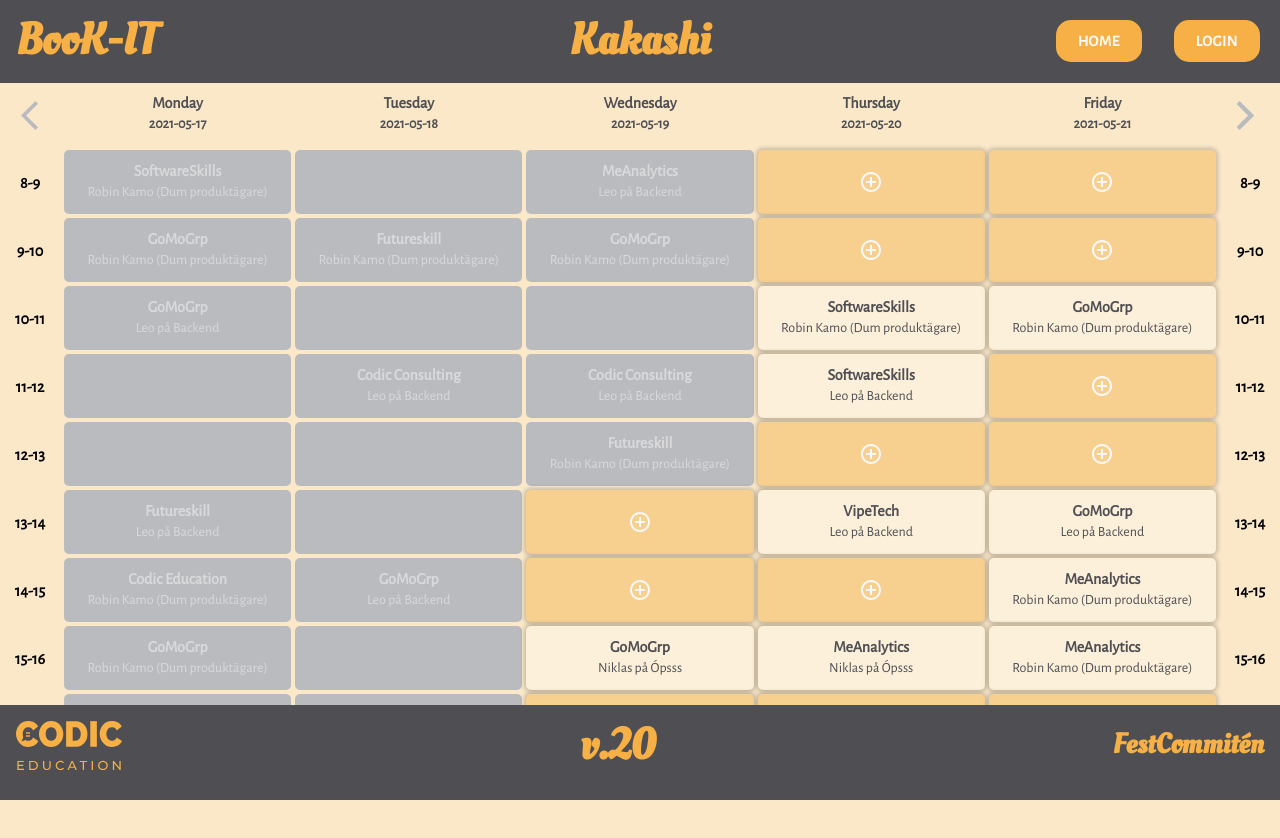
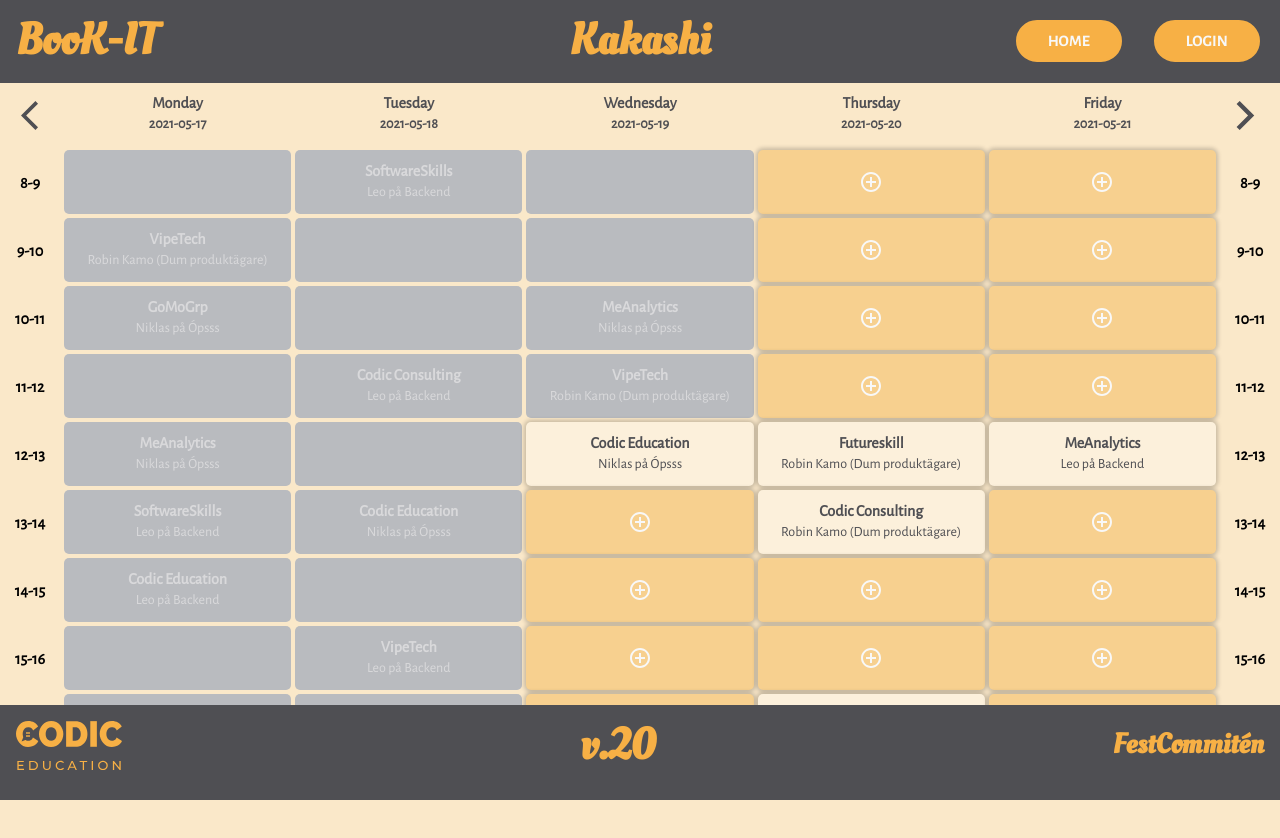
Before and after one commit to Festcommiten/BookIt, a React (Create React App) app in the folder web/: page /home in a window 1280 px wide. Shown: the top 838 px of the page. Built offline with nearby package versions, Linux system fonts and the light colour scheme.

Commit message:
Broken out Mock data but not generator

```diff
--- a/web/src/components/Buttons.css
+++ b/web/src/components/Buttons.css
@@ -1,6 +1,6 @@
 .general-button-style {
-    padding: 10px 20px;
-    border-radius: 15px;
+    padding: 10px 30px;
+    border-radius: 30px;
     border: none;
     font-family: 'Alegreya Sans Bold', serif;
     text-transform: uppercase;
--- a/web/src/components/Week.tsx
+++ b/web/src/components/Week.tsx
@@ -1,166 +1,12 @@
 import moment from 'moment';
 import React from 'react';
-// import data from '../utils/api/data.json';
+import { IndividualSlotData, OneDayColumnData, OneWeekData } from '../utils/interface/WeekInterface';
+import { bookers, companies, dates, ids, start_slot, start_times, week_days } from '../utils/mock/MockData';
 import './Week.css';
-import { DataSource, OneDayData } from '../utils/interface/WeekInterface';
 import ColumnRow from './Week/ColumnRow';
 import { ColumnTimeLeft, ColumnTimeRight } from './Week/ColumnTime';
 
 export default function Week() {
-
-	let week_days: Array<string> = [
-		'Monday',
-		'Tuesday',
-		'Wednesday',
-		'Thursday',
-		'Friday'
-	];
-	let dates: Array<string> = [
-		'2021-05-17',
-		'2021-05-18',
-		'2021-05-19',
-		'2021-05-20',
-		'2021-05-21'
-	];
-	// let passed_time_slot: Array<boolean> = [
-	// 	true,
-	// 	true,
-	// 	true,
-	// 	false,
-	// 	false,
-	// 	false,
-	// 	false
-	// ];
-	let ids: Array<number> = [1, 2, 3, 4, 5, 6, 7, 8, 9];
-	let companies: Array<string> = [
-		'SoftwareSkills',
-		'Codic Consulting',
-		'Codic Education',
-		'Futureskill',
-		'MeAnalytics',
-		'GoMoGrp',
-		'VipeTech'
-	];
-	let bookers: Array<string> = [
-		'Robin Kamo (Dum produktägare)',
-		'Leo på Backend',
-		'Niklas på Ópsss',
-	];
-	let start_times: Array<Array<string>> = [
-		[
-			'2021-05-17T08:00:00+02:00',
-			'2021-05-17T09:00:00+02:00',
-			'2021-05-17T10:00:00+02:00',
-			'2021-05-17T11:00:00+02:00',
-			'2021-05-17T12:00:00+02:00',
-			'2021-05-17T13:00:00+02:00',
-			'2021-05-17T14:00:00+02:00',
-			'2021-05-17T15:00:00+02:00',
-			'2021-05-17T16:00:00+02:00',
-		], [
-			'2021-05-18T08:00:00+02:00',
-			'2021-05-18T09:00:00+02:00',
-			'2021-05-18T10:00:00+02:00',
-			'2021-05-18T11:00:00+02:00',
-			'2021-05-18T12:00:00+02:00',
-			'2021-05-18T13:00:00+02:00',
-			'2021-05-18T14:00:00+02:00',
-			'2021-05-18T15:00:00+02:00',
-			'2021-05-18T16:00:00+02:00',
-		],
-		[
-			'2021-05-19T08:00:00+02:00',
-			'2021-05-19T09:00:00+02:00',
-			'2021-05-19T10:00:00+02:00',
-			'2021-05-19T11:00:00+02:00',
-			'2021-05-19T12:00:00+02:00',
-			'2021-05-19T13:00:00+02:00',
-			'2021-05-19T14:00:00+02:00',
-			'2021-05-19T15:00:00+02:00',
-			'2021-05-19T16:00:00+02:00',
-		],
-		[
-			'2021-05-20T08:00:00+02:00',
-			'2021-05-20T09:00:00+02:00',
-			'2021-05-20T10:00:00+02:00',
-			'2021-05-20T11:00:00+02:00',
-			'2021-05-20T12:00:00+02:00',
-			'2021-05-20T13:00:00+02:00',
-			'2021-05-20T14:00:00+02:00',
-			'2021-05-20T15:00:00+02:00',
-			'2021-05-20T16:00:00+02:00',
-		],
-		[
-			'2021-05-21T08:00:00+02:00',
-			'2021-05-21T09:00:00+02:00',
-			'2021-05-21T10:00:00+02:00',
-			'2021-05-21T11:00:00+02:00',
-			'2021-05-21T12:00:00+02:00',
-			'2021-05-21T13:00:00+02:00',
-			'2021-05-21T14:00:00+02:00',
-			'2021-05-21T15:00:00+02:00',
-			'2021-05-21T16:00:00+02:00',
-		]
-	];
-	let empty_slots: Array<boolean> = [
-		true,
-		false,
-		true,
-		false,
-		false,
-		true,
-		false
-	];
-
-	let start_slot = [8, 9, 10, 11, 12, 13, 14, 15, 16];
-
-	function getRandomInt(max: number) {
-		return Math.floor(Math.random() * max);
-	}
-
-	let passedSlots:number = 22;
-	let currentSlot:number = 0;
-
-	function fillOneDayData(day_index: number) {
-		let oneDayData: OneDayData = {
-			weekday: week_days[day_index],
-			date: dates[day_index],
-			datasource: []
-		};
-
-		for (let i = 0; i < start_slot.length; i++) {
-			let companyName = getRandomInt(companies.length);
-			let bookerName = getRandomInt(bookers.length);
-			let timeIsPassed = true;
-
-			if (currentSlot > passedSlots) {
-				timeIsPassed = false
-			}
-
-			let temp: DataSource = {
-				passed_time_slot: timeIsPassed,
-				empty_slot: empty_slots[getRandomInt(2)],
-				id: ids[i],
-				company: companies[companyName],
-				booker: bookers[bookerName],
-				start_time: moment(start_times[day_index][i])
-			};
-			oneDayData.datasource.push(temp);
-			currentSlot += 1;
-		}
-		return oneDayData;
-	}
-
-	let wholeWeekData: Array<OneDayData> = [];
-
-	function makeWholeWeekData() {
-		for (let i = 0; i < 5; i++) {
-			wholeWeekData.push(fillOneDayData(i));
-		}
-	}
-
-	makeWholeWeekData();
-
 	// axios.get('data.json')
 	// 	.then(response => console.log(response.data))
 	// 	.catch(error => console.log(error))
@@ -264,27 +110,73 @@
 	// 	);
 	// }
 
+	function getRandomInt(max: number) {
+		return Math.floor(Math.random() * max);
+	}
+
+	let passedSlots: number = 21;
+	let currentSlot: number = 0;
+
+	function generateOneDayData(day_index: number) {
+		let oneDayData: OneDayColumnData = {
+			weekday: week_days[day_index],
+			date: dates[day_index],
+			slotDatas: []
+		};
+
+		for (let i = 0; i < start_slot.length; i++) {
+			let timeIsPassed = true;
+			if (currentSlot > passedSlots) {
+				timeIsPassed = false;
+			}
+			currentSlot += 1;
+
+			let temp: IndividualSlotData = {
+				passed_time_slot: timeIsPassed,
+				empty_slot: Boolean(getRandomInt(2)),
+				id: ids[i],
+				company: companies[getRandomInt(companies.length)],
+				booker: bookers[getRandomInt(bookers.length)],
+				start_time: moment(start_times[day_index][i])
+			};
+			oneDayData.slotDatas.push(temp);
+
+		}
+		return oneDayData;
+	}
+
+	function generateOneWeekData() {
+		let data: OneWeekData = {
+			week: 21,
+			room: 'Kakashi',
+			oneWeek: []
+		};
+		for (let i = 0; i < 5; i++) {
+			data.oneWeek.push(generateOneDayData(i));
+		}
+
+		return data;
+	}
+
+	let data: OneWeekData = generateOneWeekData();
+
 	return (
 		<div className="tc">
-			{/*<WeekHeaderRow week_number={ week_number }/>*/ }
-
 			<div className="week-column">
-				{/*<ColumnTime/>*/ }
 				<ColumnTimeLeft/>
 				{
-					wholeWeekData.map((data, i) => {
+					data.oneWeek.map((ds, i) => {
 						return (
 							<ColumnRow
 								key={ i }
-								weekday={ wholeWeekData[i].weekday }
-								date={ wholeWeekData[i].date }
-								datasource={ wholeWeekData[i].datasource }
+								weekday={ data.oneWeek[i].weekday }
+								date={ data.oneWeek[i].date }
+								slotDatas={ data.oneWeek[i].slotDatas }
 							/>
 						);
 					})
 				}
 				<ColumnTimeRight/>
-				{/*<ColumnTime/>*/ }
 			</div>
 		</div>
 	);
--- a/web/src/components/Week/ColumnRow.tsx
+++ b/web/src/components/Week/ColumnRow.tsx
@@ -1,7 +1,7 @@
 import moment from 'moment';
 import React from 'react';
 import './ColumnRow.css';
-import { DataSource, OneDayData } from '../../utils/interface/WeekInterface';
+import { IndividualSlotData, OneDayColumnData } from '../../utils/interface/WeekInterface';
 import {
 	RenderFreeSlotFuture,
 	RenderFreeSlotCurrentTime,
@@ -14,9 +14,9 @@
 let key = 200;
 
 // Render greyed out slot with or without data
-function timeSlotPassed(dataSource: DataSource) {
+function timeSlotPassed(slotData: IndividualSlotData) {
 	key += key;
-	if (dataSource.empty_slot) {
+	if (slotData.empty_slot) {
 		return (
 			<RenderFreeSlotPassed
 				key={ key }/>
@@ -25,17 +25,17 @@
 		return (
 			<RenderBookedSlotPassed
 				key={ key }
-				company={ dataSource.company }
-				booker={ dataSource.booker }/>
+				company={ slotData.company }
+				booker={ slotData.booker }/>
 		);
 	}
 }
 
 // Render all other slots with or without data
-function timeSlotFuture(dataSource: DataSource) {
+function timeSlotFuture(slotData: IndividualSlotData) {
 	key += key;
 	// if empty slot
-	if (dataSource.empty_slot) {
+	if (slotData.empty_slot) {
 		// TODO: Add green slot if current time
 		return (
 			<RenderFreeSlotFuture
@@ -45,17 +45,17 @@
 		return (
 			<RenderBookedSlotFuture
 				key={ key }
-				company={ dataSource.company }
-				booker={ dataSource.booker }/>
+				company={ slotData.company }
+				booker={ slotData.booker }/>
 		);
 	}
 }
 
 // Render nutid
-function timeSlotCurrent(dataSource: DataSource) {
+function timeSlotCurrent(slotData: IndividualSlotData) {
 	key += key;
 	// if empty slot
-	if (dataSource.empty_slot) {
+	if (slotData.empty_slot) {
 		return (
 			<RenderFreeSlotCurrentTime
 				key={ key }/>
@@ -64,40 +64,39 @@
 		return (
 			<RenderBookedSlotCurrentTime
 				key={ key }
-				company={ dataSource.company }
-				booker={ dataSource.booker }/>
+				company={ slotData.company }
+				booker={ slotData.booker }/>
 		);
 	}
 }
 
 const hardCodedTodayDay: moment.Moment = moment('2021-05-19', 'YYYY-MM-DD');
 
-function renderDayColumn(oneDayData: OneDayData) {
-	let oneDaySlotArray = oneDayData.datasource;
+function renderDayColumn(oneDayData: OneDayColumnData) {
+	let slotArray = oneDayData.slotDatas;
 	let dataArray: Array<any> = [];
 
 	const today: moment.Moment = moment();
 	const hourNow: number = today.hour();
 
-	for (let i = 0; i < oneDaySlotArray.length; i++) {
-		let slotStartTime: moment.Moment = moment(oneDaySlotArray[i].start_time);
+	for (let i = 0; i < slotArray.length; i++) {
+		let slotStartTime: moment.Moment = moment(slotArray[i].start_time);
 		let slotStartHour: number = slotStartTime.hour();
 
-		if (oneDaySlotArray[i].passed_time_slot) {
-			dataArray.push(timeSlotPassed(oneDaySlotArray[i]));
+		if (slotArray[i].passed_time_slot) {
+			dataArray.push(timeSlotPassed(slotArray[i]));
 		} else if (hourNow === slotStartHour &&
 			slotStartTime.dayOfYear() === hardCodedTodayDay.dayOfYear()) {
-			dataArray.push(timeSlotCurrent(oneDaySlotArray[i]));
+			dataArray.push(timeSlotCurrent(slotArray[i]));
 		} else {
-			dataArray.push(timeSlotFuture(oneDaySlotArray[i]));
+			dataArray.push(timeSlotFuture(slotArray[i]));
 		}
 	}
 	return dataArray;
 }
 
-export default function ColumnRow(oneDayData: OneDayData) {
+export default function ColumnRow(oneDayData: OneDayColumnData) {
 	let {weekday, date} = oneDayData;
-
 	return <div className="week-column_rows">
 		<RenderTitle weekday={ weekday } date={ date }/>
 		{ renderDayColumn(oneDayData) }
--- a/web/src/components/Week/ColumnTime.css
+++ b/web/src/components/Week/ColumnTime.css
@@ -1,5 +1,6 @@
 .navigation-arrows {
-    color: var(--tint-dark-grey-7);
+    /*color: var(--tint-dark-grey-7);*/
+    color: var(--dark-grey);
 }
 
 .navigation-arrows:hover {
--- a/web/src/components/Week/ColumnTime.tsx
+++ b/web/src/components/Week/ColumnTime.tsx
@@ -1,5 +1,6 @@
 import ArrowBackIosIcon from '@material-ui/icons/ArrowBackIos';
 import ArrowForwardIosIcon from '@material-ui/icons/ArrowForwardIos';
+import ForwardIcon from '@material-ui/icons/Forward';
 import React from 'react';
 import './ColumnTime.css';
 
--- /dev/null
+++ b/web/src/utils/mock/MockData.tsx
@@ -0,0 +1,113 @@
+let week_days: Array<string> = [
+	'Monday',
+	'Tuesday',
+	'Wednesday',
+	'Thursday',
+	'Friday'
+];
+
+let dates: Array<string> = [
+	'2021-05-17',
+	'2021-05-18',
+	'2021-05-19',
+	'2021-05-20',
+	'2021-05-21'
+];
+
+let ids: Array<number> = [1, 2, 3, 4, 5, 6, 7, 8, 9];
+
+let companies: Array<string> = [
+	'SoftwareSkills',
+	'Codic Consulting',
+	'Codic Education',
+	'Futureskill',
+	'MeAnalytics',
+	'GoMoGrp',
+	'VipeTech'
+];
+
+let bookers: Array<string> = [
+	'Robin Kamo (Dum produktägare)',
+	'Leo på Backend',
+	'Niklas på Ópsss',
+];
+
+let start_times: Array<Array<string>> = [
+	[
+		'2021-05-17T08:00:00+02:00',
+		'2021-05-17T09:00:00+02:00',
+		'2021-05-17T10:00:00+02:00',
+		'2021-05-17T11:00:00+02:00',
+		'2021-05-17T12:00:00+02:00',
+		'2021-05-17T13:00:00+02:00',
+		'2021-05-17T14:00:00+02:00',
+		'2021-05-17T15:00:00+02:00',
+		'2021-05-17T16:00:00+02:00',
+	], [
+		'2021-05-18T08:00:00+02:00',
+		'2021-05-18T09:00:00+02:00',
+		'2021-05-18T10:00:00+02:00',
+		'2021-05-18T11:00:00+02:00',
+		'2021-05-18T12:00:00+02:00',
+		'2021-05-18T13:00:00+02:00',
+		'2021-05-18T14:00:00+02:00',
+		'2021-05-18T15:00:00+02:00',
+		'2021-05-18T16:00:00+02:00',
+	],
+	[
+		'2021-05-19T08:00:00+02:00',
+		'2021-05-19T09:00:00+02:00',
+		'2021-05-19T10:00:00+02:00',
+		'2021-05-19T11:00:00+02:00',
+		'2021-05-19T12:00:00+02:00',
+		'2021-05-19T13:00:00+02:00',
+		'2021-05-19T14:00:00+02:00',
+		'2021-05-19T15:00:00+02:00',
+		'2021-05-19T16:00:00+02:00',
+	],
+	[
+		'2021-05-20T08:00:00+02:00',
+		'2021-05-20T09:00:00+02:00',
+		'2021-05-20T10:00:00+02:00',
+		'2021-05-20T11:00:00+02:00',
+		'2021-05-20T12:00:00+02:00',
+		'2021-05-20T13:00:00+02:00',
+		'2021-05-20T14:00:00+02:00',
+		'2021-05-20T15:00:00+02:00',
+		'2021-05-20T16:00:00+02:00',
+	],
+	[
+		'2021-05-21T08:00:00+02:00',
+		'2021-05-21T09:00:00+02:00',
+		'2021-05-21T10:00:00+02:00',
+		'2021-05-21T11:00:00+02:00',
+		'2021-05-21T12:00:00+02:00',
+		'2021-05-21T13:00:00+02:00',
+		'2021-05-21T14:00:00+02:00',
+		'2021-05-21T15:00:00+02:00',
+		'2021-05-21T16:00:00+02:00',
+	]
+];
+
+let empty_slots: Array<boolean> = [
+	true,
+	false,
+	true,
+	false,
+	false,
+	true,
+	false
+];
+
+let start_slot = [8, 9, 10, 11, 12, 13, 14, 15, 16];
+
+export {
+	week_days,
+	dates,
+	ids,
+	companies,
+	bookers,
+	start_times,
+	empty_slots,
+	start_slot
+};
--- /dev/null
+++ b/web/src/utils/mock/MockDataGeneratorToWeek.ts
@@ -0,0 +1,3 @@
+import moment from 'moment';
+import { IndividualSlotData, OneDayColumnData, OneWeekData } from '../interface/WeekInterface';
+import { bookers, companies, dates, ids, start_slot, start_times, week_days } from './MockData';
```
Also changed, not shown: web/src/utils/interface/WeekInterface.tsx (+13 -3 lines).
